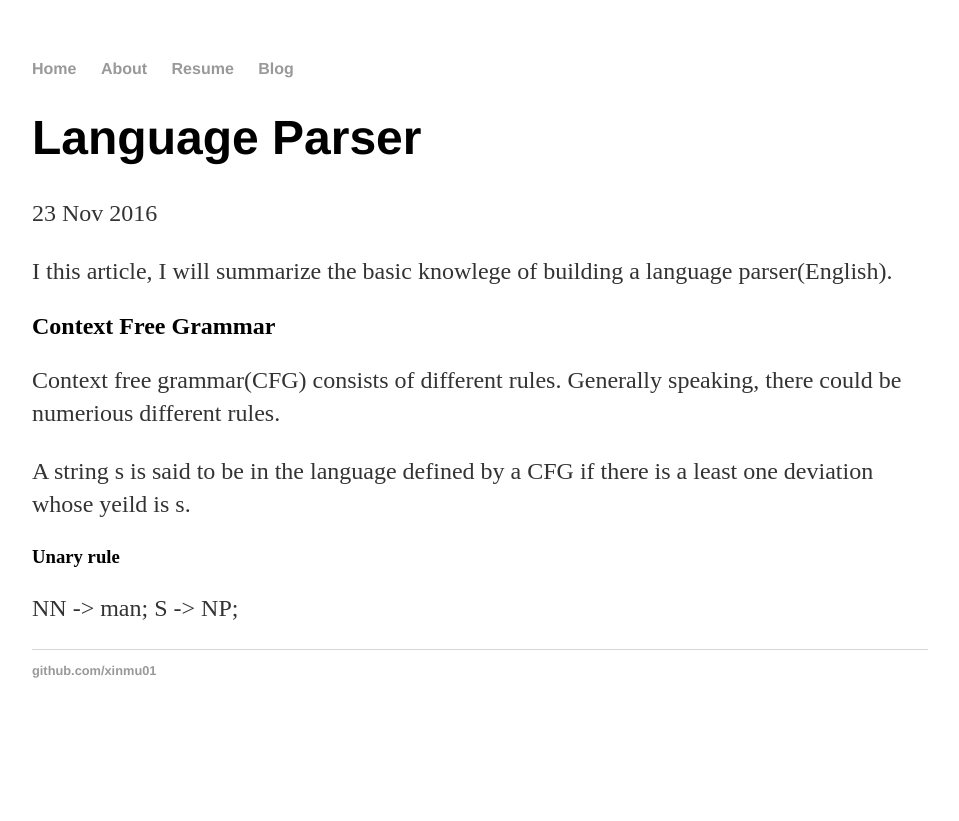
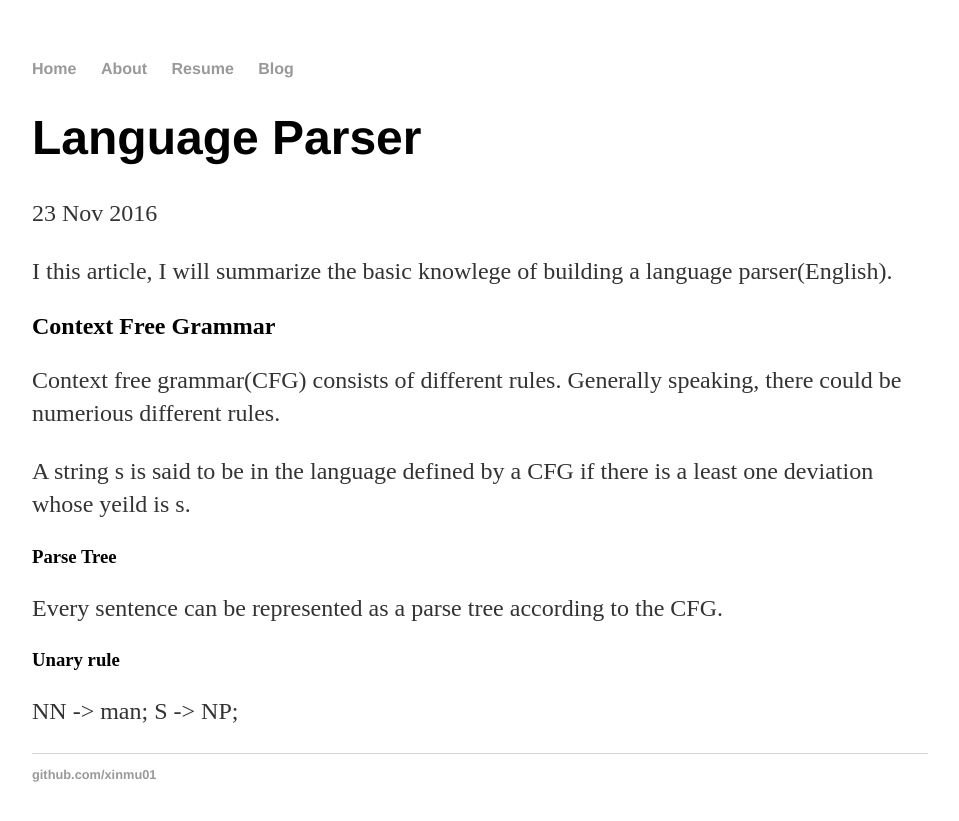
Before and after one commit to xinmu01/xinmu01.github.io, a Jekyll site: the page built from _posts/2016-11-23-Language Parser.markdown, in a window 1280 px wide. Shown: the top 821 px of the page, without its empty margins (160-1119 px from the left). Built offline with Jekyll 4.4.1, drawn with Linux system fonts in a browser that asks for light colours.

Commit message:
Update 2016-11-23-Language Parser.markdown

```diff
--- a/_posts/2016-11-23-Language Parser.markdown
+++ b/_posts/2016-11-23-Language Parser.markdown
@@ -10,6 +10,9 @@ I this article, I will summarize the basic knowlege of building a language parse
 Context free grammar(CFG) consists of different rules. Generally speaking, there could be numerious different rules.
 
 A string s is said to be in the language defined by a CFG if there is a least one deviation whose yeild is s.
+
+### Parse Tree
+Every sentence can be represented as a parse tree according to the CFG.
 ### Unary rule
 
 NN -> man;
```
